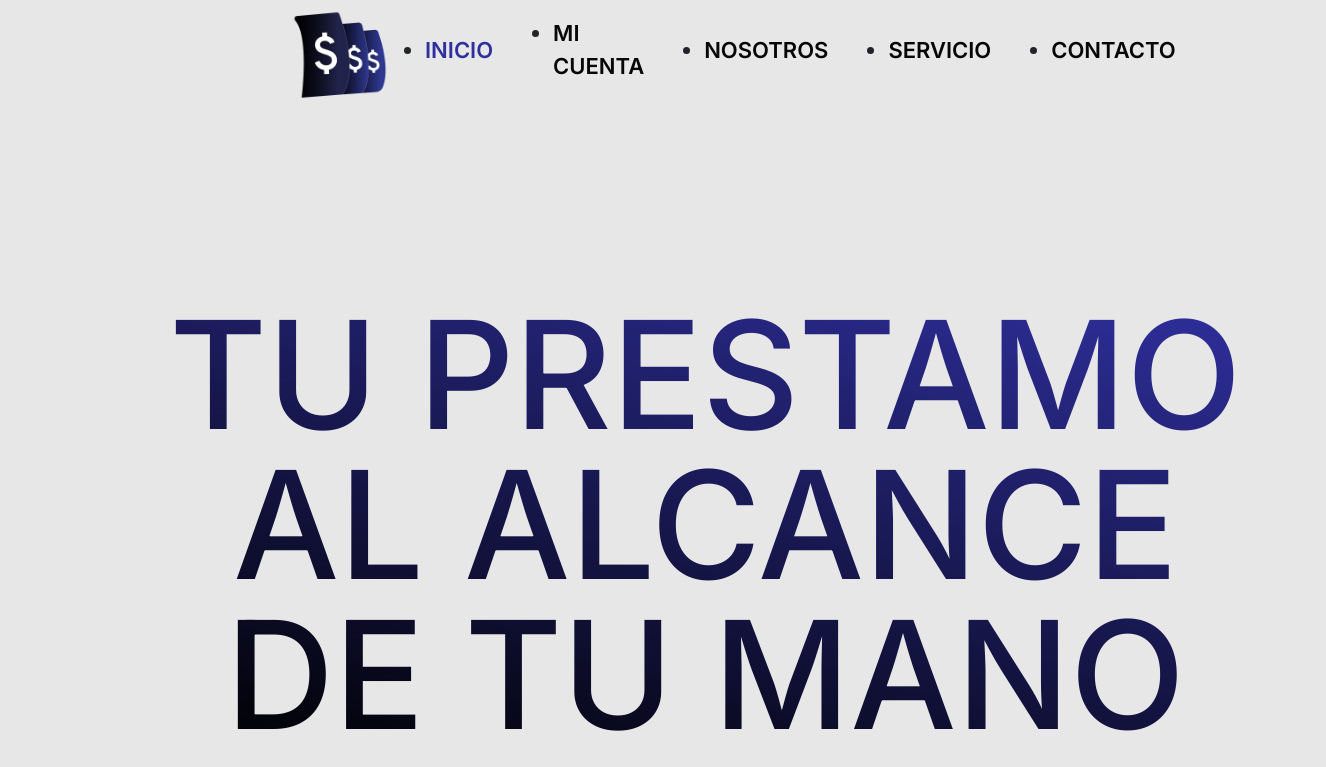
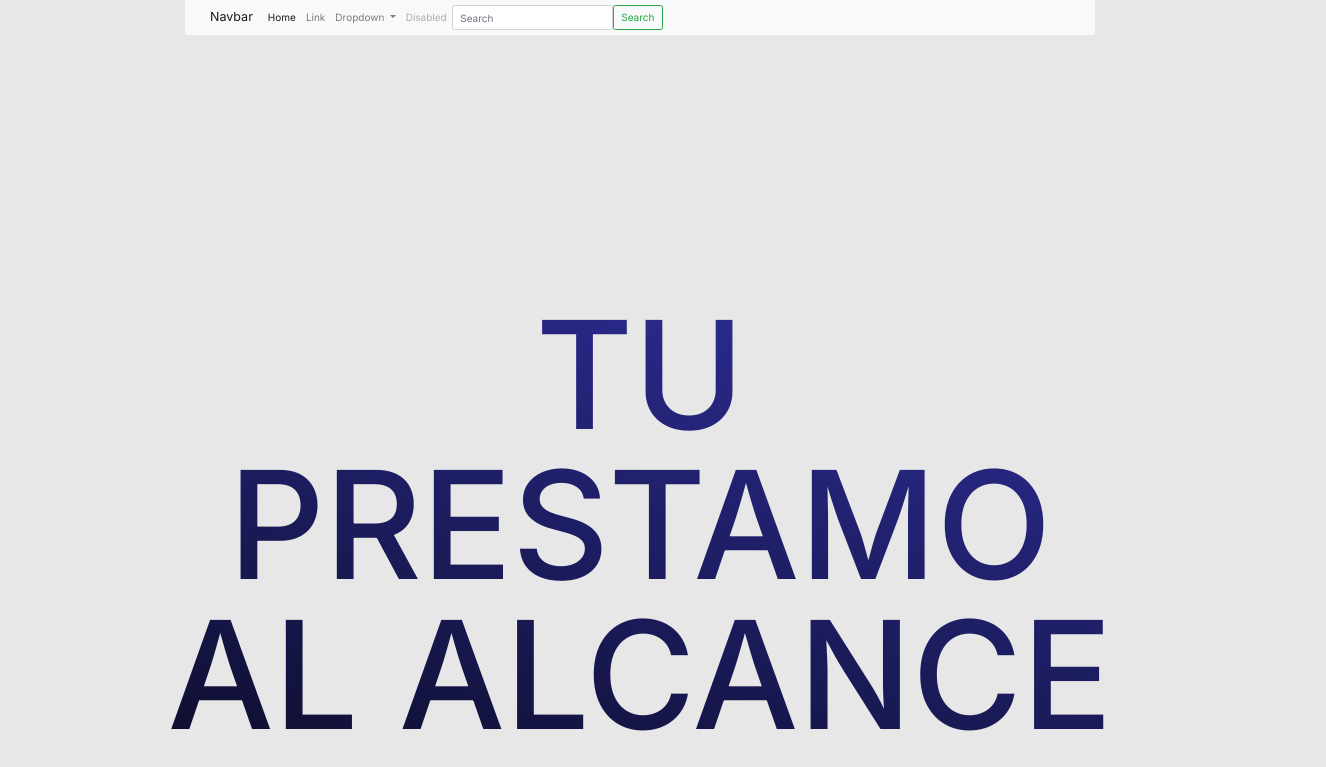
Before and after one commit to franncottet/Web-Adelantosnow_Github, a plain HTML site: page Index.html in a window 1280 px wide. Shown: the top 767 px of the page, 1326 px wide, since content can reach past the window. Drawn offline with nearby package versions, Linux system fonts and the light colour scheme.

Commit message:
bootstrap-branch

```diff
--- a/Index.html
+++ b/Index.html
@@ -20,16 +20,42 @@
     <header class="header">
 
 
-        <nav class="menu">
-            <a href="Index.html"><img class="logo" src="assets/image/Logo2.png" alt="Simbolo"></a>
-            <ul class="menu_items">
-                <li class="active"><a href="Index.html">Inicio</a></li>
-                <li><a href="assets/pages/Micuenta.html">Mi cuenta</a></li>
-                <li><a href="assets/pages/Nosotros.html">Nosotros</a></li>
-                <li><a href="assets/pages/Servicio.html">Servicio</a></li>
-                <li><a href="assets/pages/Contacto.html">Contacto</a></li>
-            </ul>
-        </nav>
+        <nav class="navbar navbar-expand-lg navbar-light bg-light">
+            <div class="container-fluid">
+              <a class="navbar-brand" href="#">Navbar</a>
+              <button class="navbar-toggler" type="button" data-bs-toggle="collapse" data-bs-target="#navbarSupportedContent" aria-controls="navbarSupportedContent" aria-expanded="false" aria-label="Toggle navigation">
+                <span class="navbar-toggler-icon"></span>
+              </button>
+              <div class="collapse navbar-collapse" id="navbarSupportedContent">
+                <ul class="navbar-nav me-auto mb-2 mb-lg-0">
+                  <li class="nav-item">
+                    <a class="nav-link active" aria-current="page" href="#">Home</a>
+                  </li>
+                  <li class="nav-item">
+                    <a class="nav-link" href="#">Link</a>
+                  </li>
+                  <li class="nav-item dropdown">
+                    <a class="nav-link dropdown-toggle" href="#" id="navbarDropdown" role="button" data-bs-toggle="dropdown" aria-expanded="false">
+                      Dropdown
+                    </a>
+                    <ul class="dropdown-menu" aria-labelledby="navbarDropdown">
+                      <li><a class="dropdown-item" href="#">Action</a></li>
+                      <li><a class="dropdown-item" href="#">Another action</a></li>
+                      <li><hr class="dropdown-divider"></li>
+                      <li><a class="dropdown-item" href="#">Something else here</a></li>
+                    </ul>
+                  </li>
+                  <li class="nav-item">
+                    <a class="nav-link disabled">Disabled</a>
+                  </li>
+                </ul>
+                <form class="d-flex">
+                  <input class="form-control me-2" type="search" placeholder="Search" aria-label="Search">
+                  <button class="btn btn-outline-success" type="submit">Search</button>
+                </form>
+              </div>
+            </div>
+          </nav>
 
     </header>
 
```
